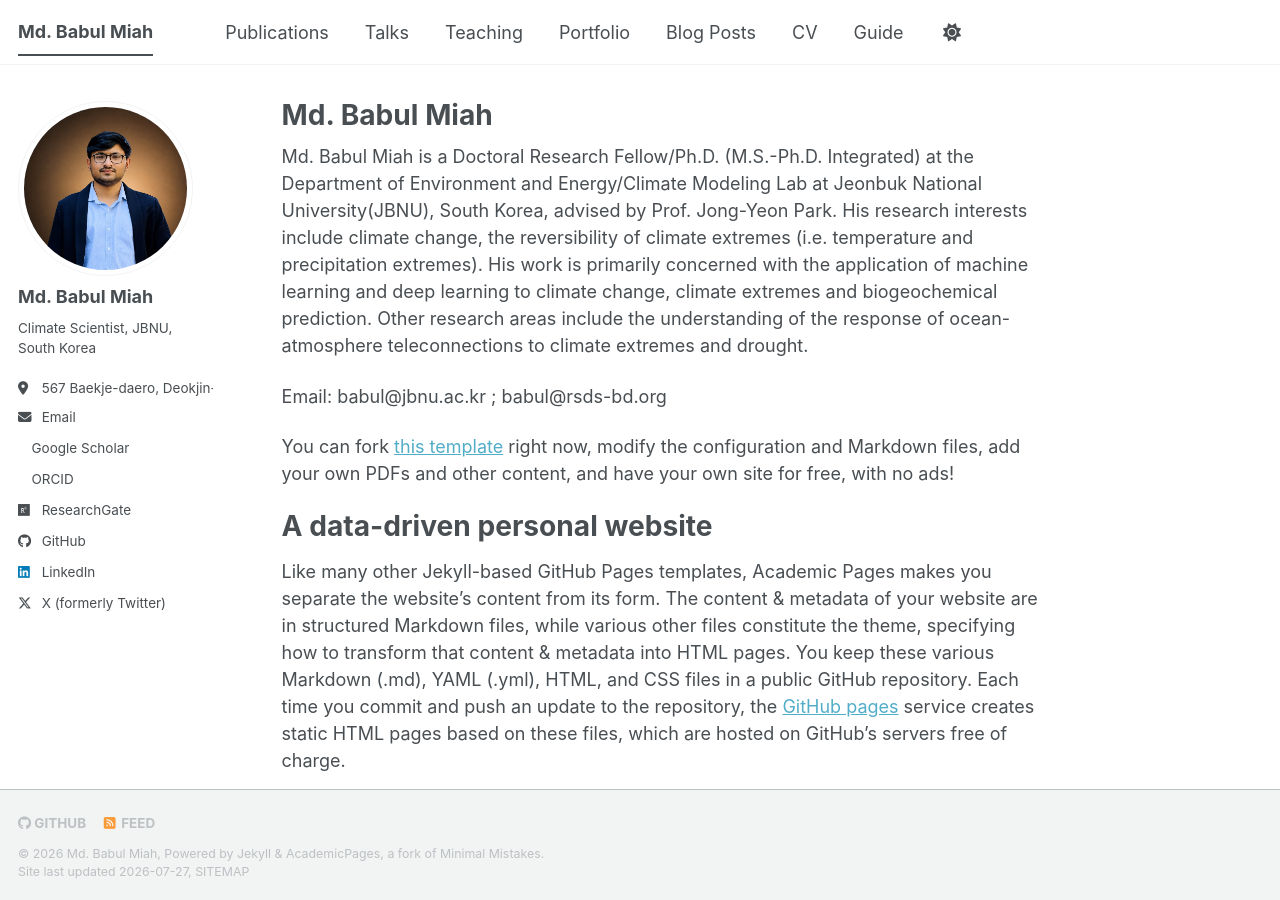
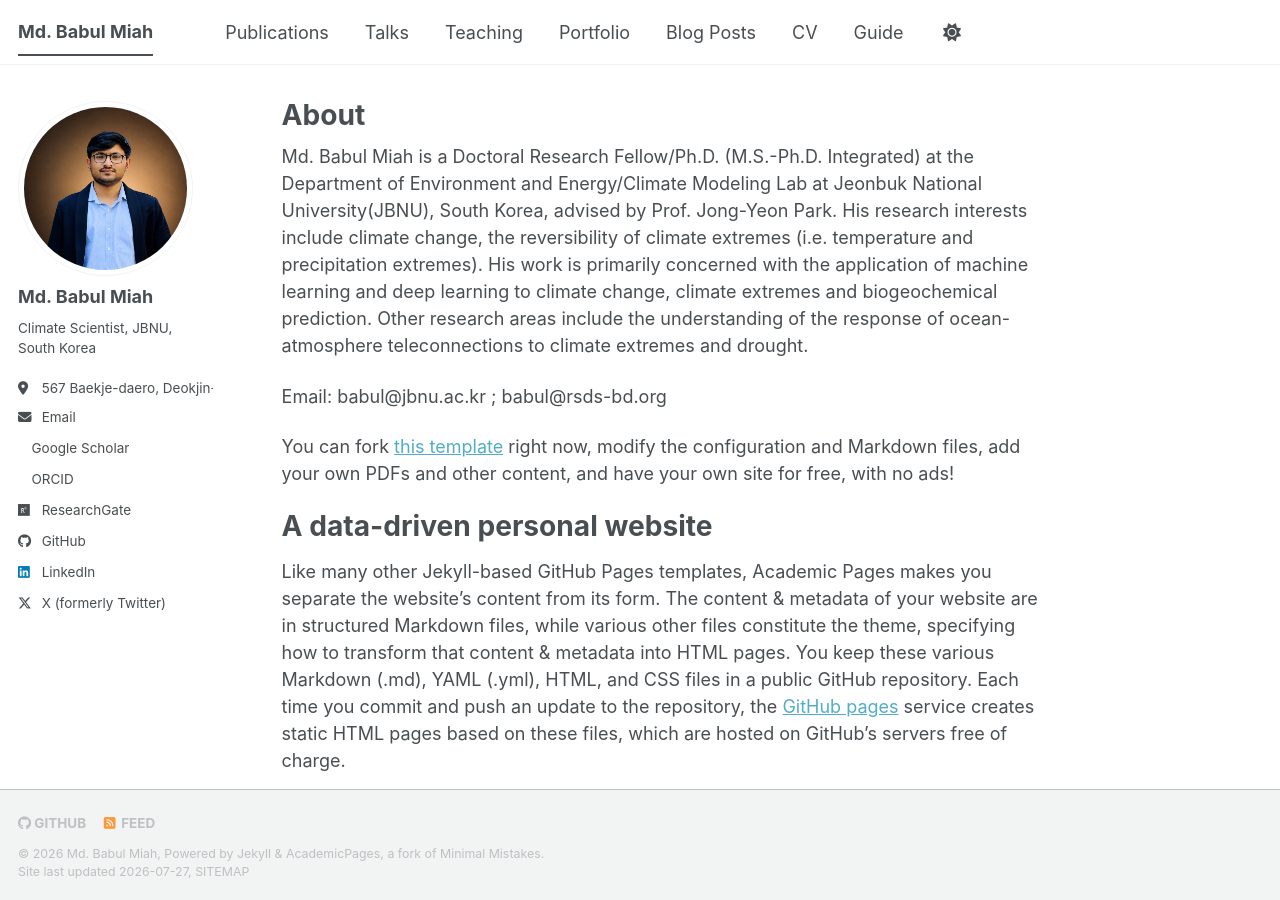
Before and after one commit to mbm-phd/mbm-phd.github.io, a Jekyll site: the page built from _pages/about.md, in a window 1280 px wide and 900 px high. Built offline with Jekyll 4.4.1, drawn with Linux system fonts in a browser that asks for light colours; a style sheet for code colours, icons or effects is not loaded.

Commit message:
Update title and excerpt in about.md

```diff
--- a/_pages/about.md
+++ b/_pages/about.md
@@ -1,7 +1,6 @@
 ---
 permalink: /
-title: "Md. Babul Miah"
-excerpt: "Climate Scientist, Climate Modeling Lab, Jeonbuk National University(JBNU)"
+title: "About"
 author_profile: true
 redirect_from:
   - /about/
```
